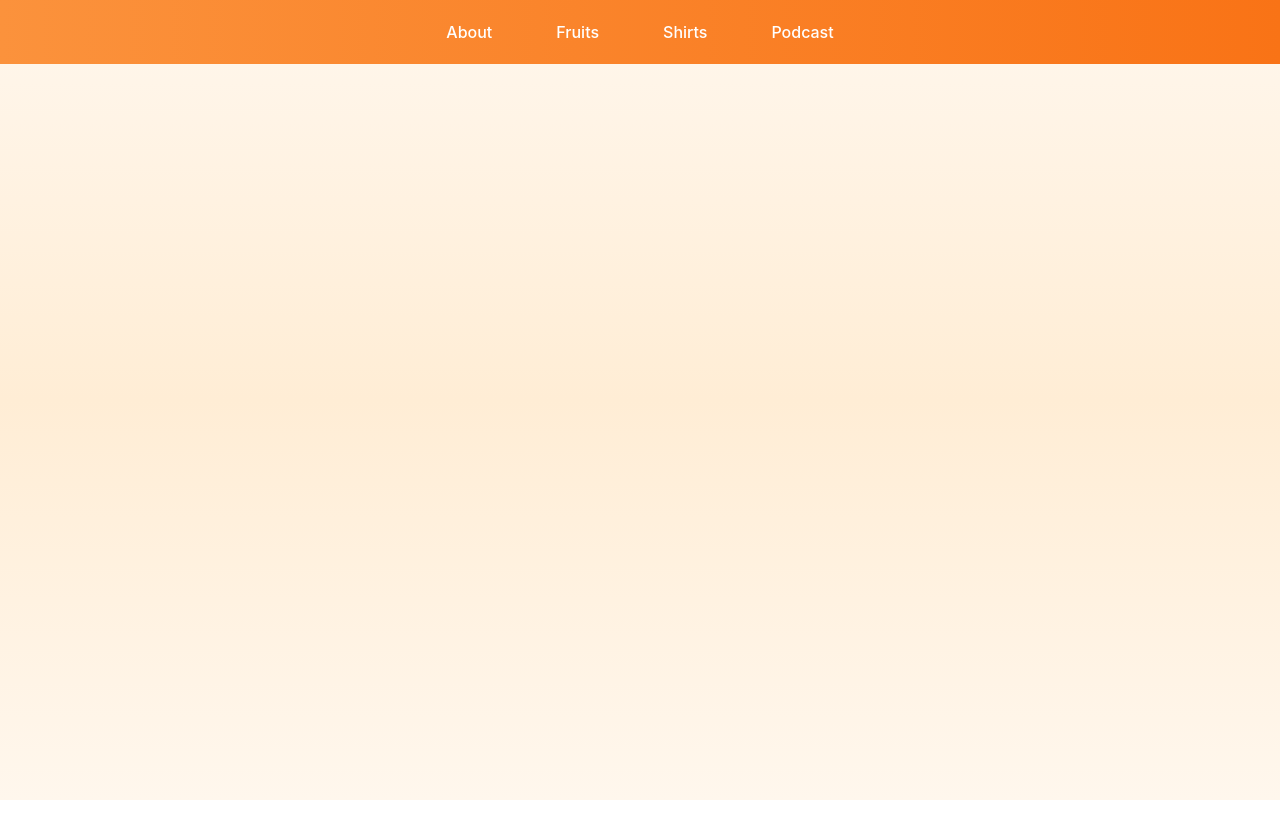
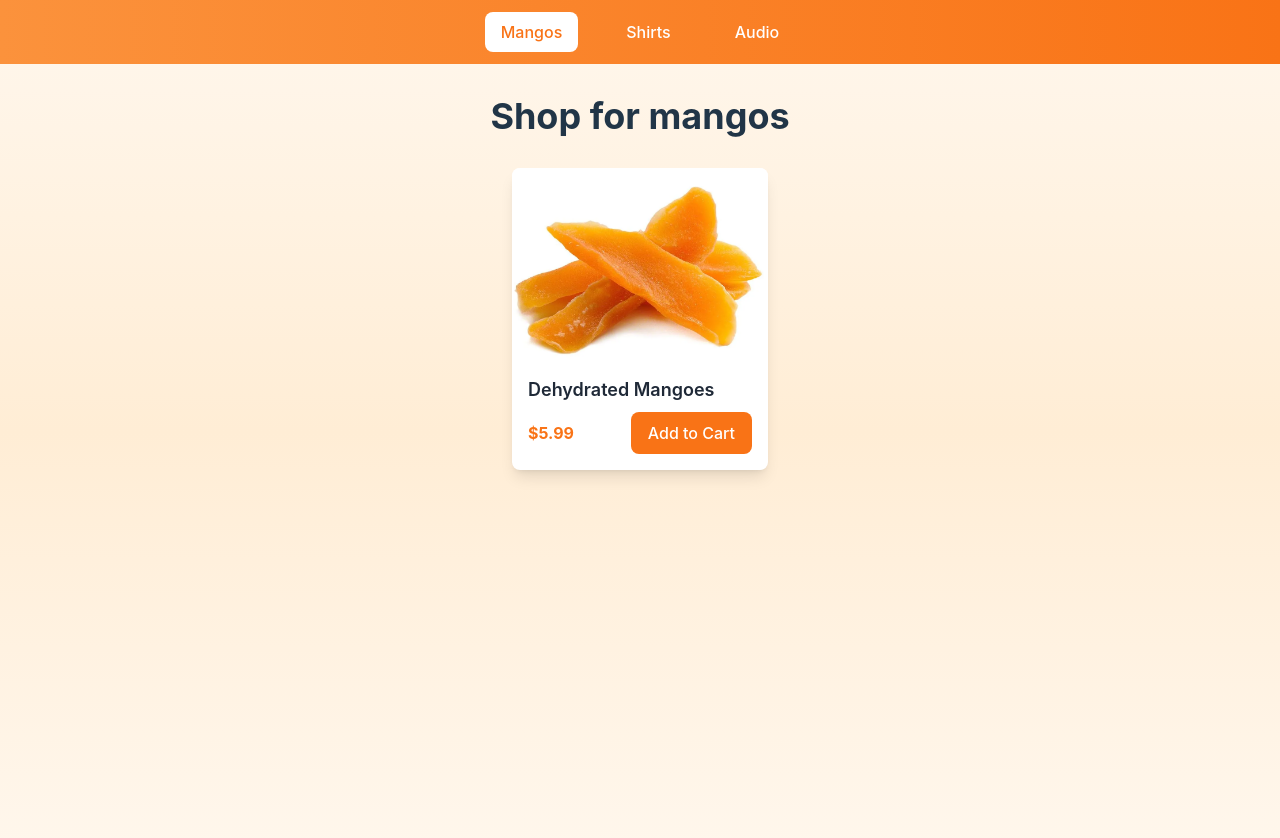
Before and after one commit to NickCaravias/mango-stand, a React (Vite) app in the folder client/: page /mangos in a window 1280 px wide. Shown: the top 838 px of the page. Before the commit the page ends 800 px from the top, so only its background shows below. Built offline with nearby package versions, Linux system fonts and the light colour scheme.

Commit message:
update pages to new names

```diff
--- a/client/src/App.tsx
+++ b/client/src/App.tsx
@@ -1,8 +1,9 @@
 import { useState } from 'react';
 import { BrowserRouter as Router, Routes, Route, Link, useLocation } from 'react-router-dom';
-import Products from './pages/Products';
-import About from './pages/About';
-import Contact from './pages/Contact';
+import Audio from './pages/ArtilleryAudio';
+import Shirts from './pages/Shirts';
+import Mangos from './pages/Mangos';
+
 
 function Navigation() {
   const location = useLocation();
@@ -13,7 +14,7 @@ function Navigation() {
       <div className="max-w-7xl mx-auto">
         <div className="flex justify-center items-center">
           <div className="flex space-x-8">
-            {['about', 'fruits', 'shirts', 'podcast'].map((section) => (
+            {['mangos', 'shirts', 'audio'].map((section) => (
               <Link
                 key={section}
                 to={section === 'home' ? '/' : `/${section}`}
@@ -48,9 +49,9 @@ function App() {
         <main className="w-full">
           <Routes>
             <Route path="/" element={<Home />} />
-            <Route path="/fruits" element={<Products />} />
-            <Route path="/tshirts" element={<About />} />
-            <Route path="/contact" element={<Contact />} />
+            <Route path="/mangos" element={<Mangos />} />
+            <Route path="/shirts" element={<Shirts />} />
+            <Route path="/audio" element={<Audio />} />
           </Routes>
         </main>
       </div>
--- a/client/src/components/ProductBox.tsx
+++ b/client/src/components/ProductBox.tsx
@@ -1,25 +1,25 @@
 import React from 'react';
 
 interface ProductBoxProps {
-  title: string;
+  name: string;
   price: number;
-  image: string;
-  description: string;
+  imageUrl: string;  // Changed to string since Vite handles image imports differently
+  description?: string;
 }
 
-const ProductBox: React.FC<ProductBoxProps> = ({ title, price, image, description }) => {
+const ProductBox: React.FC<ProductBoxProps> = ({ name, price, imageUrl, description }) => {
   return (
     <div className="bg-white rounded-lg shadow-lg overflow-hidden hover:shadow-xl transition-shadow duration-300 w-64">
       <div className="aspect-w-1 aspect-h-1">
         <img
-          src={image}
-          alt={title}
+          src={imageUrl}
+          alt={name}
           className="w-full h-48 object-cover"
         />
       </div>
       <div className="p-4">
-        <h3 className="text-lg font-semibold text-gray-800 mb-2">{title}</h3>
-        <p className="text-gray-600 text-sm mb-4 line-clamp-2">{description}</p>
+        <h3 className="text-lg font-semibold text-gray-800 mb-2">{name}</h3>
+        {description && <p className="text-gray-600 text-sm mb-4 line-clamp-2">{description}</p>}
         <div className="flex justify-between items-center">
           <span className="text-orange-500 font-bold">${price.toFixed(2)}</span>
           <button className="bg-orange-500 text-white px-4 py-2 rounded-lg hover:bg-orange-600 transition-colors duration-200">
--- a/client/src/pages/About.tsx
+++ b/client/src/pages/ArtilleryAudio.tsx
@@ -1,11 +1,12 @@
 import React from 'react';
 
-const About = () => {
+const Contact = () => {
   return (
     <div className="min-h-screen flex items-center justify-center">
-      <h1 className="text-4xl font-bold">About Page</h1>
+      <h1 className="text-4xl font-bold"> Give it a listen </h1>
+
     </div>
   );
 };
 
-export default About;
+export default Contact;
--- a/client/src/pages/Contact.tsx
+++ /dev/null
@@ -1,11 +0,0 @@
-import React from 'react';
-
-const Contact = () => {
-  return (
-    <div className="min-h-screen flex items-center justify-center">
-      <h1 className="text-4xl font-bold">Contact Page</h1>
-    </div>
-  );
-};
-
-export default Contact;
--- a/client/src/pages/Products.tsx
+++ b/client/src/pages/Mangos.tsx
@@ -1,21 +1,19 @@
-import React from 'react';
+import DriedMango from '../assets/dried-mango.webp';
 import ProductBox from '../components/ProductBox';
 
-const Products = () => {
-
+const Mangos = () => {
   return (
     <div className="min-h-screen p-8">
-      <h1 className="text-4xl font-bold text-center mb-8">Our Products</h1>
+      <h1 className="text-4xl font-bold text-center mb-8">Shop for mangos</h1>
       <div className="flex flex-wrap justify-center gap-6">
         <ProductBox
           name="Dehydrated Mangoes"
-          imageUrl="/dried-mango.webp"
+          imageUrl={DriedMango}
           price={5.99}
         />
-        {/* Add more ProductBox components as needed */}
       </div>
     </div>
   );
 };
 
-export default Products;
+export default Mangos;
--- a/client/src/pages/ProductBox.tsx
+++ /dev/null
@@ -1 +0,0 @@
-// remove file
--- /dev/null
+++ b/client/src/pages/Shirts.tsx
@@ -0,0 +1,33 @@
+import React from 'react';
+import ProductBox from '../components/ProductBox';
+
+const Shirts = () => {
+
+  const Shirts = [
+    {
+      name: 'I like what I like',
+      imageUrl: '/dried-mango.webp',
+      price: 5.99
+    },
+    {
+        name: 'No bag please',
+        imageUrl: '/dried-mango.webp',
+        price: 5.99
+    }
+  ];
+
+  return (
+    <div className="min-h-screen p-8">
+      <h1 className="text-4xl font-bold text-center mb-8">Our Shirts</h1>
+      <div className="flex flex-wrap justify-center gap-6">
+        <ProductBox
+          name="Dehydrated Mangoes"
+          imageUrl="/dried-mango.webp"
+          price={5.99}
+        />
+      </div>
+    </div>
+  );
+};
+
+export default Shirts;
```
Also changed, not shown: client/src/assets/dried-mango.webp (renamed from client/public/dried-mango.webp), client/src/assets/i-know-what-i-want.png (added).
